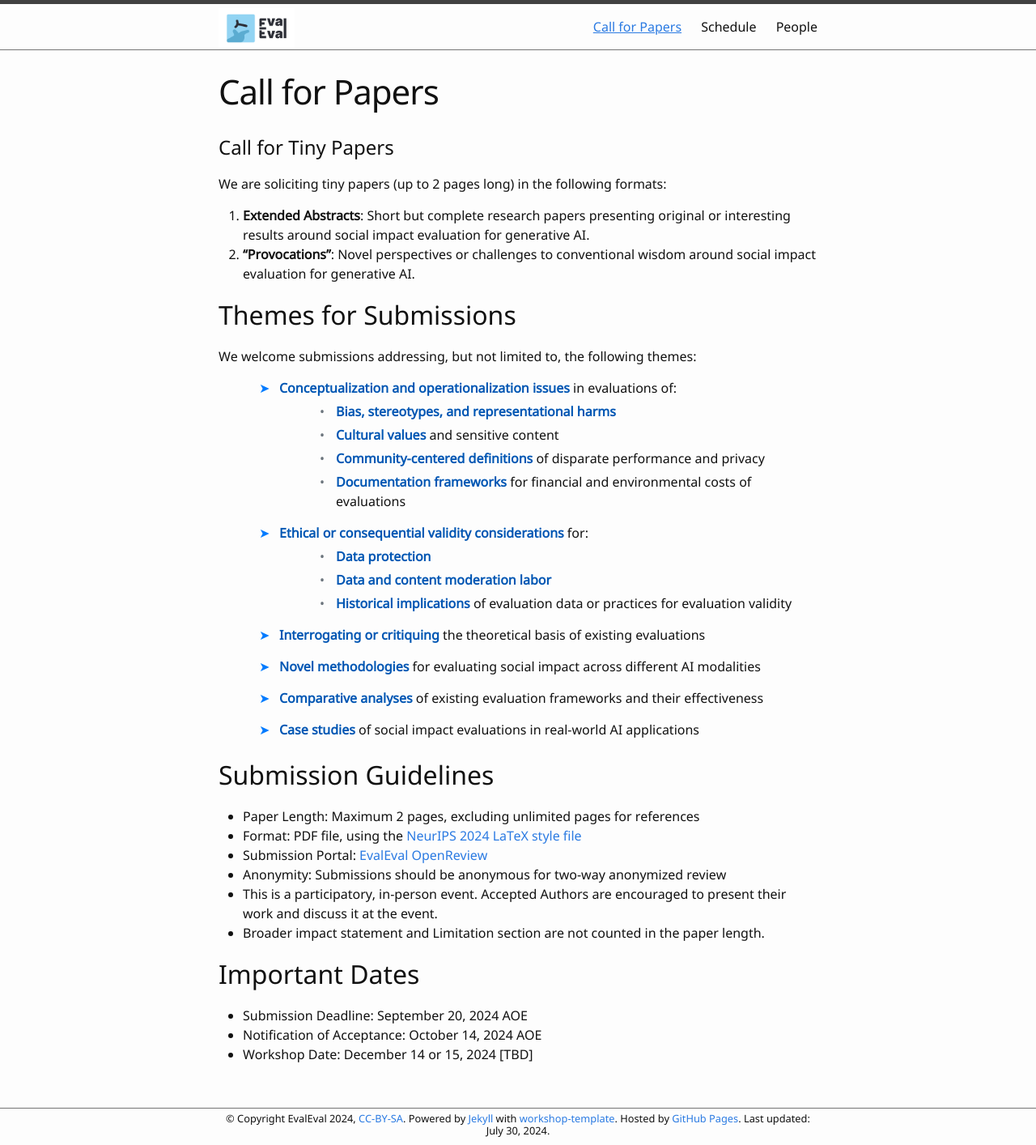
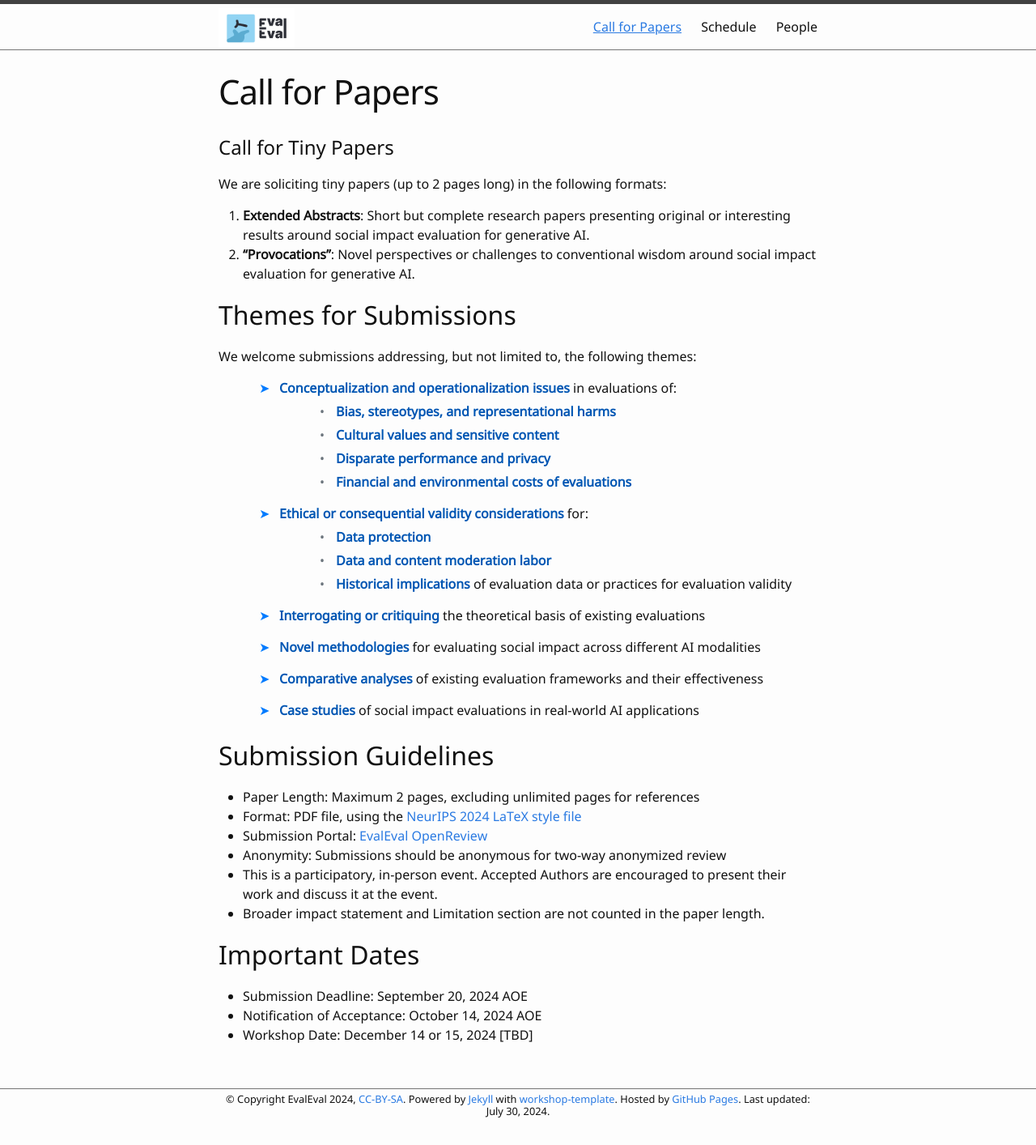
Before and after one commit to aaai-fidu-lab/aaai-fidu-lab.github.io, a Jekyll site: the page built from call-for-papers.md, in a window 1280 px wide. Shown: the whole page at 81% size. Built offline with Jekyll 4.4.1, drawn with Linux system fonts in a browser that asks for light colours; our own code applies the rules of GitHub Pages for plain Markdown files; after the commit the page ends 1390 px from its top, so only the background shows below that.

Commit message:
Update call-for-papers.md

```diff
--- a/call-for-papers.md
+++ b/call-for-papers.md
@@ -19,9 +19,9 @@ We welcome submissions addressing, but not limited to, the following themes:
     <li><strong>Conceptualization and operationalization issues</strong> in evaluations of:
       <ul>
         <li><strong>Bias, stereotypes, and representational harms</strong></li>
-        <li><strong>Cultural values</strong> and sensitive content</li>
-        <li><strong>Community-centered definitions</strong> of disparate performance and privacy</li>
-        <li><strong>Documentation frameworks</strong> for financial and environmental costs of evaluations</li>
+        <li><strong>Cultural values and sensitive content</strong></li>
+        <li><strong>Disparate performance and privacy</strong></li>
+        <li><strong>Financial and environmental costs of evaluations</strong></li>
       </ul>
     </li>
     <li><strong>Ethical or consequential validity considerations</strong> for:
```
